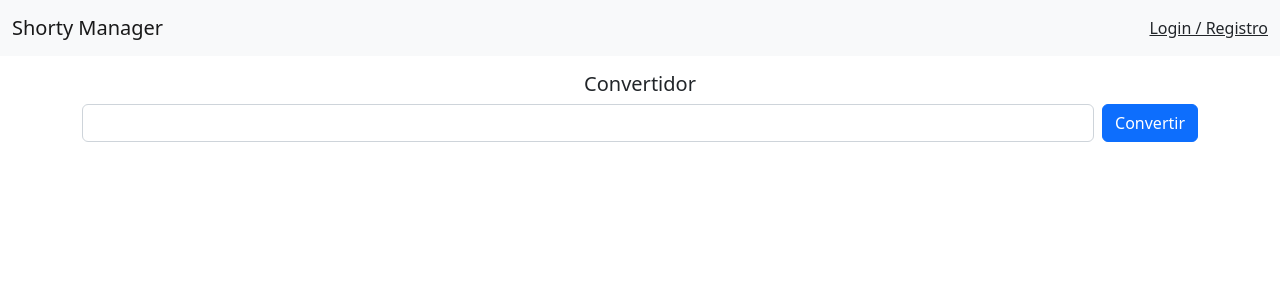
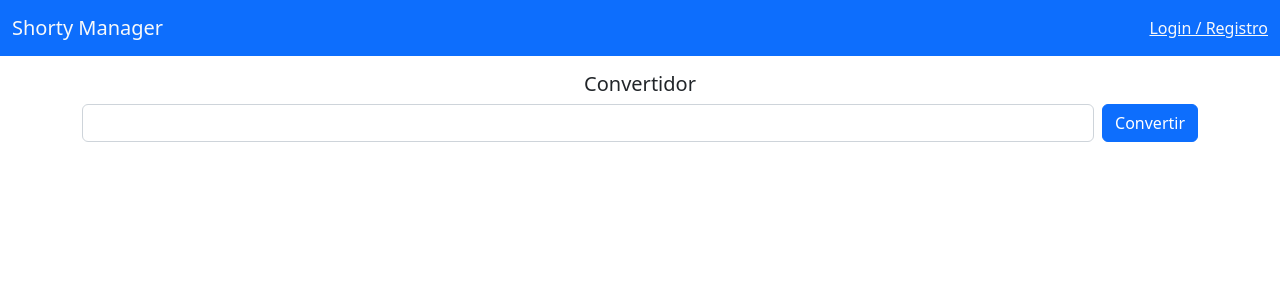
Before and after one commit to Hectorv72/react-url-shortener, a React (Vite) app: page / in a window 1280 px wide. Shown: the top 300 px of the page. Built offline with nearby package versions, Linux system fonts and the light colour scheme; no server answers.

Commit message:
cambia el diseño del navbar

```diff
--- a/src/components/NavbarMain.tsx
+++ b/src/components/NavbarMain.tsx
@@ -1,25 +1,21 @@
 import useSession from '@hooks/useSession'
-import { Button, Container, Form, Nav, Navbar, NavDropdown } from 'react-bootstrap'
+import { Container, Nav, Navbar } from 'react-bootstrap'
 import UserDropdown from './UserDropdown'
 import { NavLink } from 'react-router-dom'
 import { RouterPages } from '@models/enums/RouterEnums'
-// import { RouterPages } from '@models/enums/RouterEnums'
-// import React from 'react'
-// import { Link } from 'react-router-dom'
-// import UserActions from './UserActions'
 
 const NavbarMain = () => {
   const { session } = useSession()
 
   return (
-    <Navbar bg="light">
+    <Navbar bg="primary">
       <Container fluid>
-        <Navbar.Brand>Shorty Manager</Navbar.Brand>
+        <Navbar.Brand className='text-light'>Shorty Manager</Navbar.Brand>
         <Nav className="justify-content-end">
           {
             session?.loaded
               ? <UserDropdown />
-              : <NavLink className='link-dark' to={RouterPages.login}>Login / Registro</NavLink>
+              : <NavLink className='link-light' to={RouterPages.login}>Login / Registro</NavLink>
           }
         </Nav>
       </Container>
--- a/src/components/UserDropdown.tsx
+++ b/src/components/UserDropdown.tsx
@@ -7,7 +7,7 @@ const UserDropdown = () => {
   const { session, logout } = useSession()
 
   return (
-    <NavDropdown title={session?.user?.username} id="navbarScrollingDropdown" align='end'>
+    <NavDropdown color='white' title={session?.user?.username} id="navbarScrollingDropdown" align='end'>
       <NavDropdown.Item>
         Mis links
       </NavDropdown.Item>
```
